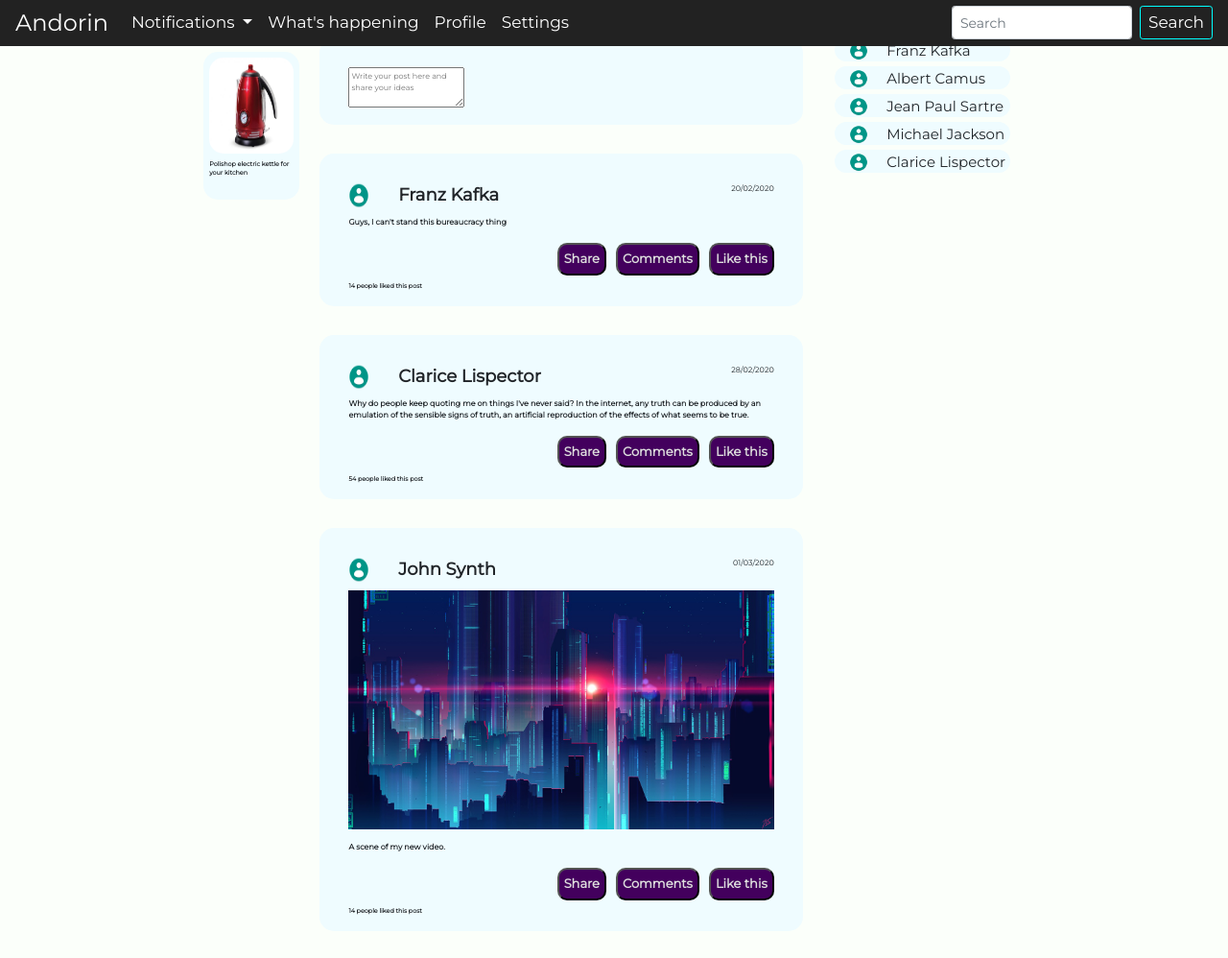
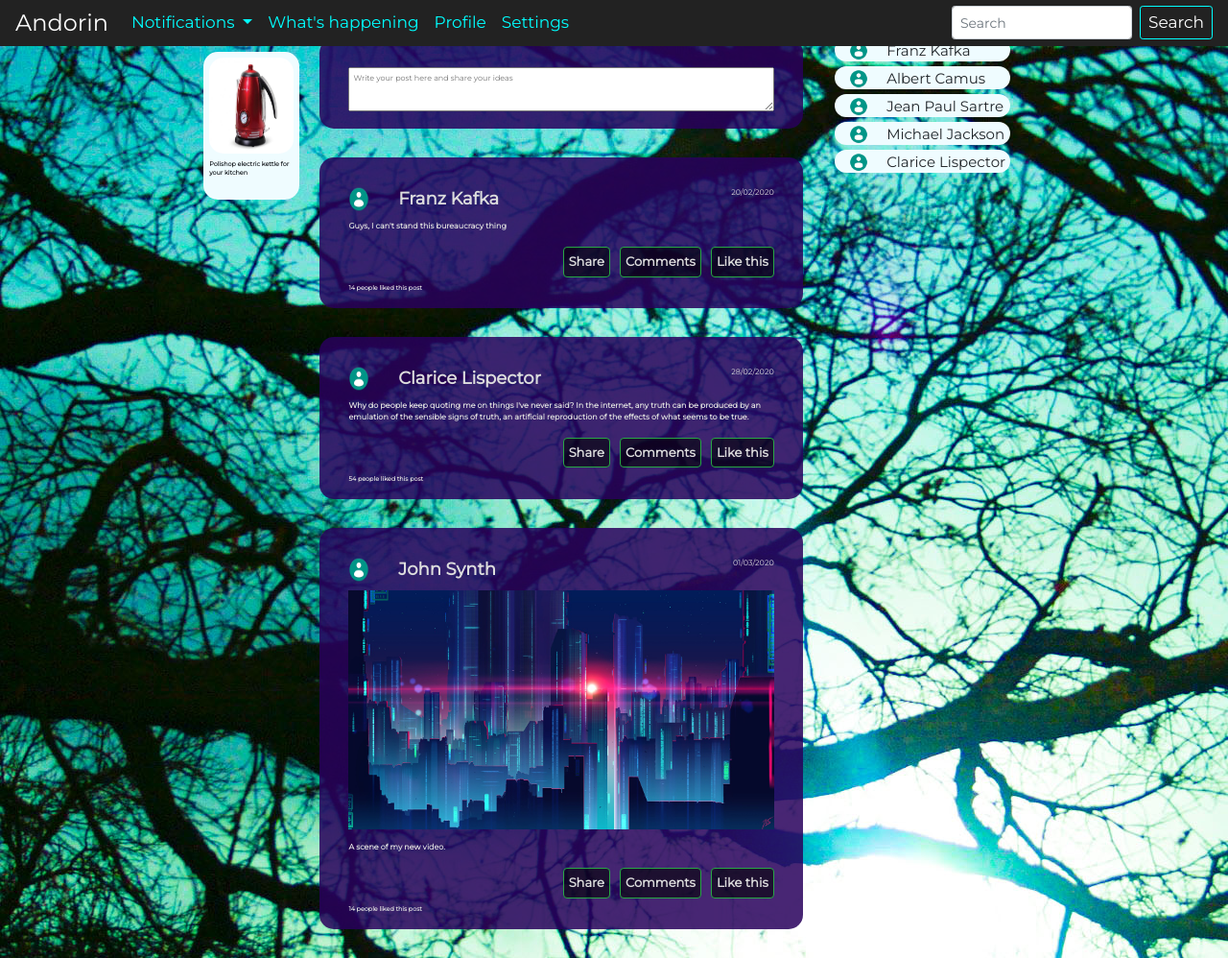
Before and after one commit to Kaik994/Andorin, a plain HTML site: page index.html in a window 1280 px wide. Shown: the whole page at 96% size. Drawn offline with Linux system fonts and the light colour scheme.

Commit message:
Compilação do Sass que estava faltando

```diff
--- a/css/andorinstyle.css
+++ b/css/andorinstyle.css
@@ -7,7 +7,7 @@
 /* Outro azul anteriormente utilizado: #b0f3ff     */
 body {
   font-family: Montserrat;
-  background-color: #fbfffa;
+  background-image: url("img/login-image-filtered.jpg");
 }
 
 .nd-anuncios {
@@ -47,17 +47,23 @@ body {
     margin: 15px auto;
   }
 }
+/* Topbar */
+a.nd-topbar-nav-button {
+  color: cyan !important;
+}
+
 /* Coluna dos posts começa aqui */
 .nd-posts {
   margin-right: 0.2rem;
   font-size: 0.5em;
 }
 .nd-posts .post {
+  color: #ddd;
   margin-bottom: 30px;
   /* border: solid black 2px; */
   border-radius: 15px;
   padding: 30px 30px 15px 30px;
-  background-color: #effcff;
+  background-color: rgba(40, 0, 92, 0.85);
   transition-duration: 500ms;
 }
 .nd-posts .post .top-of-the-post {
@@ -109,6 +115,13 @@ body {
   height: 100px;
   border-radius: 15px;
 }
+.nd-posts .post .nucleus-of-the-post textarea {
+  width: 100%;
+  padding: 0.5em;
+}
+.nd-posts .post .nucleus-of-the-post textarea:focus {
+  outline: none !important;
+}
 .nd-posts .post .bottom-of-the-post p {
   display: inline-block;
   font-size: 0.4rem;
@@ -120,12 +133,13 @@ body {
   color: #ddd;
   font-weight: 700;
   font-size: 13px;
-  background-color: #43005d;
+  background-color: rgba(0, 0, 0, 0.58);
   padding: 5px;
-  border-radius: 10px;
+  border-radius: 0.25rem;
   margin-left: 10px;
   margin-bottom: 0.3rem;
   float: right;
+  border: 1px solid #28a745;
 }
 .nd-posts .post:hover {
   border: 2px solid #43005d;
```
Also changed, not shown: 1 other file.
